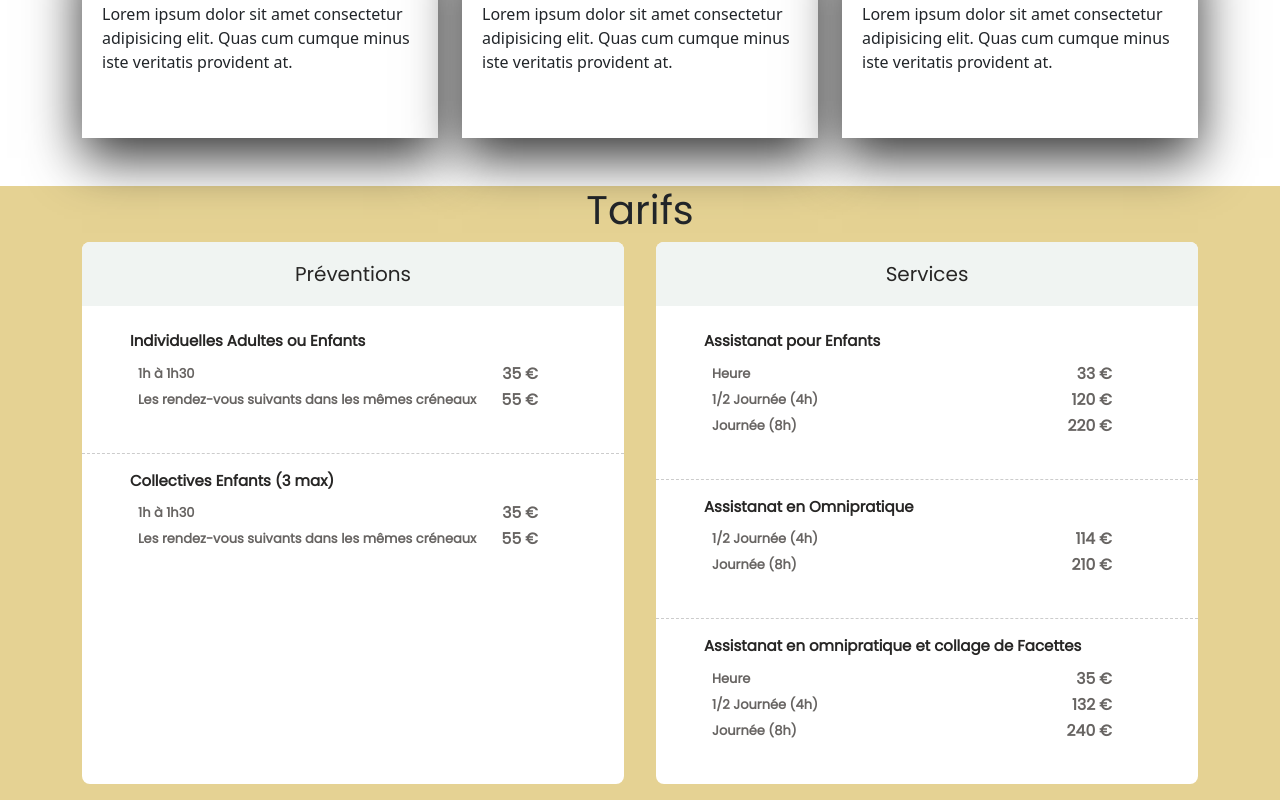
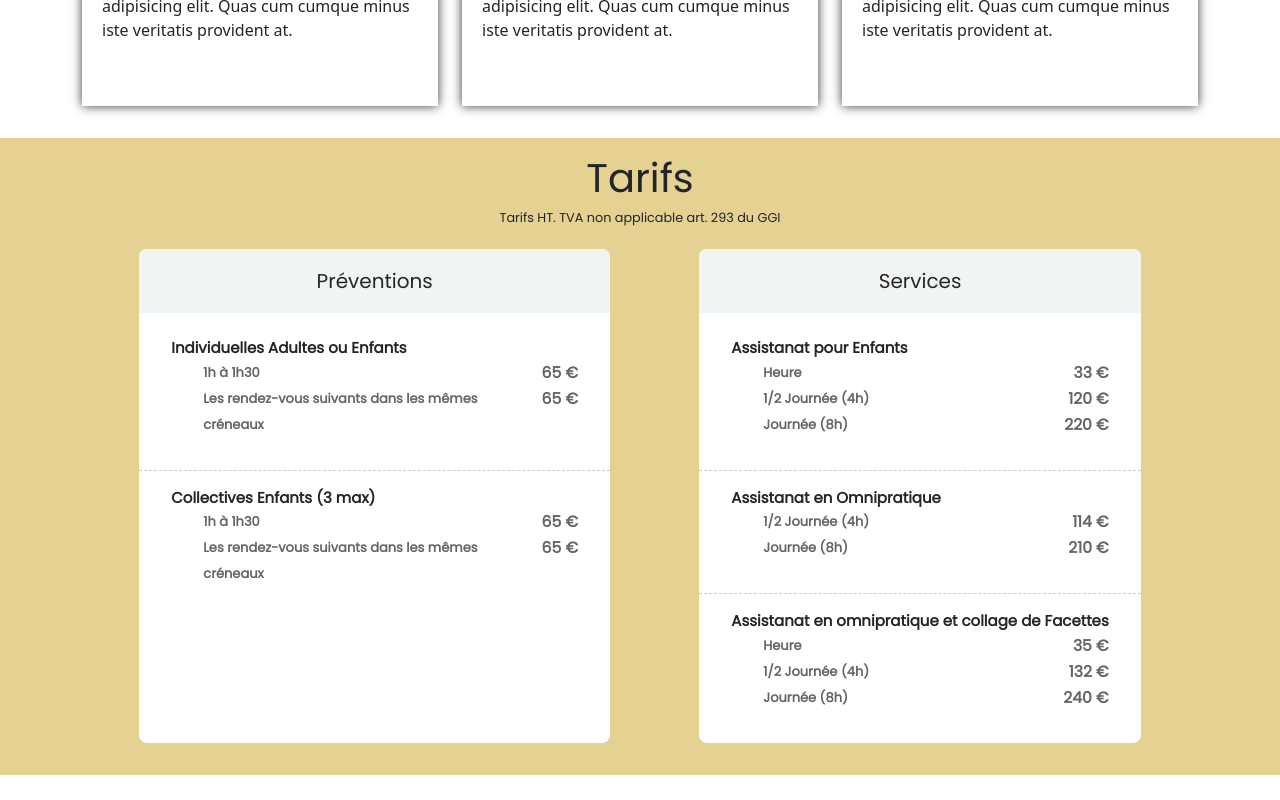
Before and after one commit to BenBBO/bab-assitante-dentaire, a Vue app: page / in a window 1280 px wide. Shown: the part 1614-2414 px from the top of the page. After the commit the page ends 2389 px from the top, so only its background shows below. Built offline with nearby package versions, Linux system fonts and the light colour scheme.

Commit message:
Correctoin + post boostrap vue

```diff
--- a/package.json
+++ b/package.json
@@ -14,6 +14,7 @@
     "bootstrap": "^5.0.0-beta1",
     "core-js": "^3.6.5",
     "jquery": "^3.5.1",
+    "popper.js": "^1.16.1",
     "vue": "^2.6.11",
     "vue-observe-visibility": "^0.4.6",
     "vue-router": "^3.2.0"
--- a/src/App.vue
+++ b/src/App.vue
@@ -4,8 +4,8 @@
 
     <div data-spy="scroll" data-target="#main-navbar" data-offset="0">
       <Acceuil />
-      <Prestation class="prestation"  />
-      <Tarifs />
+      <Prestation class="zone-container"  />
+      <Tarifs class="zone-container" />
     </div>
   </div>
 </template>
@@ -21,14 +21,21 @@ export default {
 };
 </script>
 <style lang="scss">
-@import "../node_modules/bootstrap/scss/bootstrap.scss";
+
 @import "~@fortawesome/fontawesome-free/css/all.css";
 
-.prestation{
-  margin: 3em auto;
+.zone-container{
+  padding-bottom: 2rem;
 }
 
 .main-title{
+  padding-top: 1rem;
   text-align: center;
 }
+
+.subtitle{
+  text-align: center;
+  font-size: 0.8em;
+  font-weight: lighter;
+}
 </style>
--- a/src/components/PrestationCard.vue
+++ b/src/components/PrestationCard.vue
@@ -81,7 +81,7 @@ export default {
       align-items: center;
       padding: 20px;
       box-sizing: border-box;
-      box-shadow: 0 20px 50px rgba(0, 0, 0, 0.8);
+      box-shadow: 0 0 10px rgba(0, 0, 0, 0.8);
       transform: translateY(-100px);
 
       .content {
--- a/src/components/Tarifs.vue
+++ b/src/components/Tarifs.vue
@@ -4,60 +4,95 @@
         <h1 class="main-title">
             Tarifs
         </h1>
+        <h2 class="subtitle">Tarifs HT. TVA non applicable art. 293 du GGI</h2>
         <div class="d-flex table-container justify-content-evenly align-items-stretch">
-        <div class="table">
+        <div class="tarif-table">
             <h2 class="heading">
                 Préventions
             </h2>
             <div class="block">
                 <p>Individuelles Adultes ou Enfants
                     <ul class="options">
-                        <li>1h à 1h30 <span class="price">35 €</span></li>
-                        <li>Les rendez-vous suivants dans les mêmes créneaux <span class="price">55 €</span></li>
+                          <li class="d-flex">
+                              <div class="duration">1h à 1h30</div>
+                              <div class="price">65 €</div>
+                            </li>
+                            <li class="d-flex">
+                              <div class="duration">Les rendez-vous suivants dans les mêmes créneaux</div>
+                              <div class="price">65 €</div>
+                          </li>
                     </ul>
                 </p>
             </div>
             <div class="block">
                 <p>Collectives Enfants (3 max)
                       <ul class="options">
-                        <li>1h à 1h30 <span class="price">35 €</span></li>
-                        <li>Les rendez-vous suivants dans les mêmes créneaux <span class="price">55 €</span></li>
+                        <li class="d-flex">
+                              <div class="duration">1h à 1h30</div>
+                              <div class="price">65 €</div>
+                            </li>
+                            <li class="d-flex">
+                              <div class="duration">Les rendez-vous suivants dans les mêmes créneaux</div>
+                              <div class="price">65 €</div>
+                          </li>
                     </ul>
                 </p>
             </div>
         </div>
-        <div class="table">
+        <div class="tarif-table">
             <h2 class="heading">
                 Services
             </h2>
             <div class="block">
             <p>Assistanat pour Enfants
                  <ul class="options">
-                    <li>Heure <span class="price">33 €</span></li>
-                    <li>1/2 Journée (4h) <span class="price">120 €</span></li>
-                    <li>Journée (8h) <span class="price">220 €</span></li>
+                   <li class="d-flex">
+                      <div class="duration">Heure</div>
+                      <div class="price">33 €</div>
+                    </li>
+                   <li class="d-flex">
+                      <div class="duration">1/2 Journée (4h)</div>
+                      <div class="price">120 €</div>
+                    </li>
+                   <li class="d-flex">
+                      <div class="duration">Journée (8h)</div>
+                      <div class="price">220 €</div>
+                    </li>
                 </ul>
             </p>
             </div>
             <div class="block">
             <p>Assistanat en Omnipratique
                  <ul class="options">
-                    <li>1/2 Journée (4h) <span class="price">114 €</span></li>
-                    <li>Journée (8h) <span class="price">210 €</span></li>
+                   <li class="d-flex">
+                      <div class="duration">1/2 Journée (4h)</div>
+                      <div class="price">114 €</div>
+                    </li>
+                   <li class="d-flex">
+                      <div class="duration">Journée (8h)</div>
+                      <div class="price">210 €</div>
+                    </li>
                 </ul>
             </p>
             </div>
             <div class="block">
                 <p>Assistanat en omnipratique et collage de Facettes
                     <ul class="options">
-                        <li>Heure <span class="price">35 €</span></li>
-                        <li>1/2 Journée (4h) <span class="price">132 €</span></li>
-                        <li>Journée (8h) <span class="price">240 €</span></li>
+                    <li class="d-flex">
+                        <div class="duration">Heure</div>
+                        <div class="price">35 €</div>
+                      </li>
+                    <li class="d-flex">
+                        <div class="duration">1/2 Journée (4h)</div>
+                        <div class="price">132 €</div>
+                      </li>
+                    <li class="d-flex">
+                        <div class="duration">Journée (8h)</div>
+                        <div class="price">240 €</div>
+                      </li>
                     </ul>
                 </p>
             </div>
-
-
     </div>
     </div>
     </div>
@@ -76,6 +111,10 @@ $headingbg: #f0f4f2;
 .tarif-container {
   background: $bgcolor;
   font-family: "Poppins", sans-serif;
+
+  .table-container {
+    margin-top: 1.5rem;
+  }
 }
 
 .big-heading {
@@ -85,15 +124,15 @@ $headingbg: #f0f4f2;
   padding: 20px;
 }
 
-.table {
+.tarif-table {
   background: #fff;
   border-radius: 8px;
   overflow: hidden;
   -moz-box-shadow: 0px 0px 0px rgba(0, 0, 0, 0);
   -webkit-box-shadow: 0px 0px 0px rgba(0, 0, 0, 0);
   box-shadow: 0px 0px 0px rgba(0, 0, 0, 0);
-  &:first-child{
-      margin-right: 2em;
+  &:first-child {
+    margin-right: 2em;
   }
 
   .heading {
@@ -107,18 +146,18 @@ $headingbg: #f0f4f2;
   }
   .block {
     margin: auto;
-    padding: 1em 3em;
+    padding: 1em 2em;
     border-bottom: 1px dashed rgba(0, 0, 0, 0.2);
 
     &:last-child {
       border-bottom: none;
     }
 
-    .price {
-      float: right;
-      position: relative;
-      right: 30px;
-    }
+    // .price {
+    //   float: right;
+    //   position: relative;
+    //   right: 30px;
+    // }
     .options {
       display: block;
       list-style: none;
@@ -127,8 +166,12 @@ $headingbg: #f0f4f2;
         color: #676462;
 
         line-height: 2em;
-
+        .duration {
+          width: 75%;
+        }
         .price {
+          width: 25%;
+          text-align: right;
           font-weight: 600;
           font-size: 1.2em;
         }
--- a/src/main.js
+++ b/src/main.js
@@ -1,8 +1,9 @@
 import Vue from 'vue';
 import App from './App.vue';
 import router from './router';
-import "bootstrap";
 import { ObserveVisibility } from 'vue-observe-visibility'
+import "bootstrap/dist/js/bootstrap.js";
+import "bootstrap/dist/css/bootstrap.min.css";
 
 Vue.directive('observe-visibility', ObserveVisibility)
 
```
Also changed, not shown: 1 other file (tests, documents, lock files or other folders).
